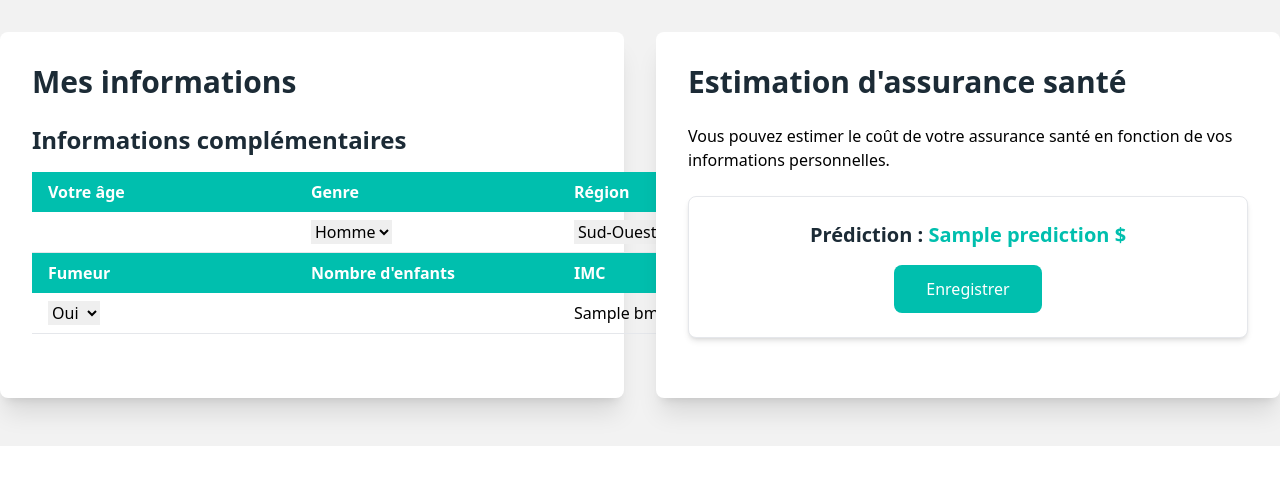
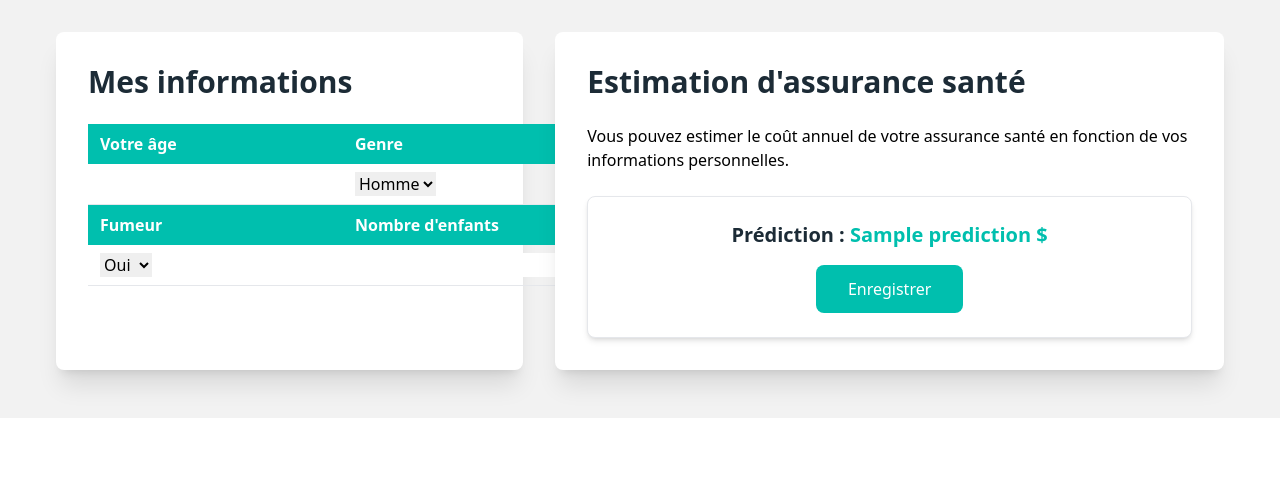
Before and after one commit to NicoCasso/Application_Django_Prediction, a Django app: template MyApp/app/templates/app/prediction.html in a window 1280 px wide. Shown: the part 216-701 px from the top of the page. Run offline with Django 5.2, Linux system fonts and the light colour scheme; tables that the repository leaves empty hold one stand-in row (values such as "Sample post"); the template is opened without the code that fills it: values that come from a table or form of the project are taken from there, most other values are stand-ins (such as "Sample title", 1, 10 or a date in 2020); some libraries are stand-ins or nearby versions.

Commit message:
Améliorer la mise en page et la structure du formulaire de prédiction, en ajustant les classes CSS et en simplifiant le code HTML pour une meilleure lisibilité.

```diff
--- a/MyApp/app/templates/app/prediction.html
+++ b/MyApp/app/templates/app/prediction.html
@@ -10,114 +10,95 @@
 {% include 'includes/navbar_section.html' %}
 
 <!-- Main Content Section -->
-<div class="main-container bg-[#f2f2f2] pt-8 px-auto pb-12">
+<div class="main-container bg-[#f2f2f2] pt-8 pb-12">
 
-    <form method="post" class="conainer">
+    <form method="post">
         {% csrf_token %}
 
         {% comment %}
               Pour que l'affichage soit en deux parties (droite et gauche)
-              la balise div class="grid" doit se situer à lintérieur de la balise form
+              la balise div class="grid" doit se situer à l'intérieur de la balise form
         {% endcomment %}
-        <div class="grid grid-cols-2 gap-8 container mx-auto">
+        <div class="flex flex-row max-w-[1200px] mx-auto px-4 gap-8">
 
             <!-- Partie "Mes informations" -->
-            <div class="bg-white rounded-lg shadow-xl p-8">
+            <div class="w-[40%] bg-white rounded-lg shadow-xl p-8">
                 <h1 class="text-3xl font-semibold mb-6 text-[#1c2b36]">Mes informations</h1>
-                <h3 class="text-2xl font-semibold mb-4 text-[#1c2b36]">Informations complémentaires</h3>
 
-                <table class="min-w-full table-auto border-collapse mb-8">
+                <table class="w-3/5 table-auto border-collapse mb-8 mx-auto">
                     <thead class="bg-[#00bfae]">
                         <tr>
-
-                            {% comment %}
-                                labels des champs sex, age, region
-                            {% endcomment %}
                             {% for field in info_form %}
-                                {% if field.name == "sex" %}
-                                    <th class="px-4 py-2 text-left text-white font-semibold">{{field.label}}</th>
-                                {% elif field.name == "age" %}
-                                    <th class="px-4 py-2 text-left text-white font-semibold">{{field.label}}</th>
+                            {% if field.name == "age" %}
+                            <th class="px-3 py-2 text-left text-white font-semibold">{{ field.label }}</th>
+                            {% elif field.name == "sex" %}
+                            <th class="px-3 py-2 text-left text-white font-semibold">{{ field.label }}</th>
                             {% elif field.name == "region" %}
-                                    <th class="px-4 py-2 text-left text-white font-semibold">{{field.label}}</th>
+                            <th class="px-3 py-2 text-left text-white font-semibold">{{ field.label }}</th>
                             {% endif %}
                             {% endfor %}
-
                         </tr>
                     </thead>
                     <tbody>
                         <tr class="border-b hover:bg-[#f7f7f7] transition duration-200">
-                            {% comment %}
-                                contenu des champs sex, age, region
-                            {% endcomment %}
                             {% for field in info_form %}
-                                {% if field.name == "sex" %}
-                                    <td class="px-4 py-2">
-                                        {% if field.errors %}  {{ field.errors }} <br/> {% endif %}
+                            {% if field.name == "age" %}
+                            <td class="px-3 py-2">
+                                {% if field.errors %} {{ field.errors }} <br/> {% endif %}
                                 {{ field }}
                             </td>
-                                {% elif field.name == "age" %}
-                                    <td class="px-4 py-2">
-                                        {% if field.errors %}  {{ field.errors }} <br/> {% endif %}
+                            {% elif field.name == "sex" %}
+                            <td class="px-3 py-2">
+                                {% if field.errors %} {{ field.errors }} <br/> {% endif %}
                                 {{ field }}
                             </td>
                             {% elif field.name == "region" %}
-                                    <td class="px-4 py-2">
-                                        {% if field.errors %}  {{ field.errors }} <br/> {% endif %}
+                            <td class="px-3 py-2">
+                                {% if field.errors %} {{ field.errors }} <br/> {% endif %}
                                 {{ field }}
                             </td>
                             {% endif %}
                             {% endfor %}
-
                         </tr>
                     </tbody>
                     <thead class="bg-[#00bfae]">
                         <tr>
-
-                            {% comment %}
-                                labels des champs children, smoker, bmi
-                            {% endcomment %}
                             {% for field in info_form %}
                             {% if field.name == "children" %}
-                                    <th class="px-4 py-2 text-left text-white font-semibold">{{field.label}}</th>
+                            <th class="px-3 py-2 text-left text-white font-semibold">{{ field.label }}</th>
                             {% elif field.name == "smoker" %}
-                                    <th class="px-4 py-2 text-left text-white font-semibold">{{field.label}}</th>
+                            <th class="px-3 py-2 text-left text-white font-semibold">{{ field.label }}</th>
                             {% endif %}
                             {% endfor %}
-                            <th class="px-4 py-2 text-left text-white font-semibold">IMC</th>
-
+                            <th class="px-3 py-2 text-left text-white font-semibold">IMC</th>
                         </tr>
                     </thead>
                     <tbody>
                         <tr class="border-b hover:bg-[#f7f7f7] transition duration-200">
-
-                            {% comment %}
-                                contenu des champs children, smoker, bmi
-                            {% endcomment %}
                             {% for field in info_form %}
                             {% if field.name == "children" %}
-                                    <td class="px-4 py-2">
-                                        {% if field.errors %}  {{ field.errors }} <br/> {% endif %}
+                            <td class="px-3 py-2 mx-auto">
+                                {% if field.errors %} {{ field.errors }} <br/> {% endif %}
                                 {{ field }}
                             </td>
                             {% elif field.name == "smoker" %}
-                                    <td class="px-4 py-2">
-                                        {% if field.errors %}  {{ field.errors }} <br/> {% endif %}
+                            <td class="px-3 py-2">
+                                {% if field.errors %} {{ field.errors }} <br/> {% endif %}
                                 {{ field }}
                             </td>
                             {% endif %}
                             {% endfor %}
-                            <td class="px-4 py-2">{{ bmi }}</td>
-
+                            <td class="px-3 py-2">{{ bmi }}</td>
                         </tr>
                     </tbody>
                 </table>
             </div>
 
             <!-- Partie "Prédiction" -->
-            <div class="bg-white rounded-lg shadow-xl p-8">
+            <div class="w-60%] bg-white rounded-lg shadow-xl p-8">
                 <h1 class="text-3xl font-semibold mb-6 text-[#1c2b36]">Estimation d'assurance santé</h1>
-                <p>Vous pouvez estimer le coût de votre assurance santé en fonction de vos informations personnelles.</p>
+                <p>Vous pouvez estimer le coût annuel de votre assurance
+                    santé en fonction de vos informations personnelles.</p>
 
                 <div class="mt-6 border rounded-lg p-6 bg-white shadow-md text-center">
                     <p class="text-xl font-semibold text-[#1c2b36]">Prédiction : <strong class="text-[#00bfae]">{{ prediction }} $</strong></p>
@@ -133,5 +114,4 @@
     </form>
 </div>
 
-
 {% endblock %}
```
Lines whose indentation alone changed are shown as unchanged.
